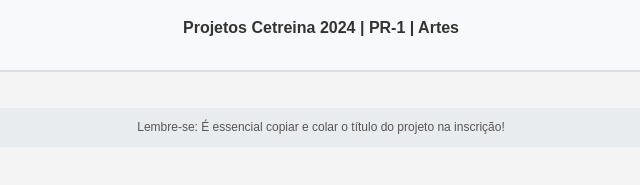
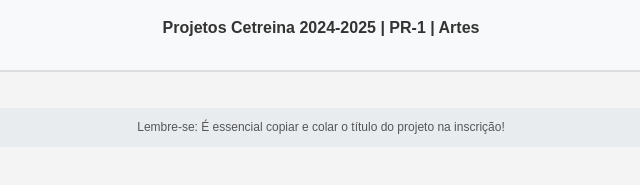
Before and after one commit to proiniciar/Artes_Cetreina, a plain HTML site: page index.html in a window 1280 px wide. Shown: the part 323-508 px from the top of the page, 319-959 px from the left. Drawn offline with Linux system fonts and the light colour scheme.

Commit message:
index.html

```diff
--- a/index.html
+++ b/index.html
@@ -115,7 +115,7 @@
 <body>
     <div class="header">
         <img src="https://proiniciar.uerj.br/pluginfile.php/1/theme_adaptable/logo/1709829991/Daiaie%20Coordenadoria%20de%20Inicia%C3%A7%C3%A3o%20COR.png" alt="Logo">
-        <h1>Projetos Cetreina 2024 | PR-1 | Artes</h1>
+        <h1>Projetos Cetreina 2024-2025 | PR-1 | Artes</h1>
     </div>
 
     <div class="back-button">
```
